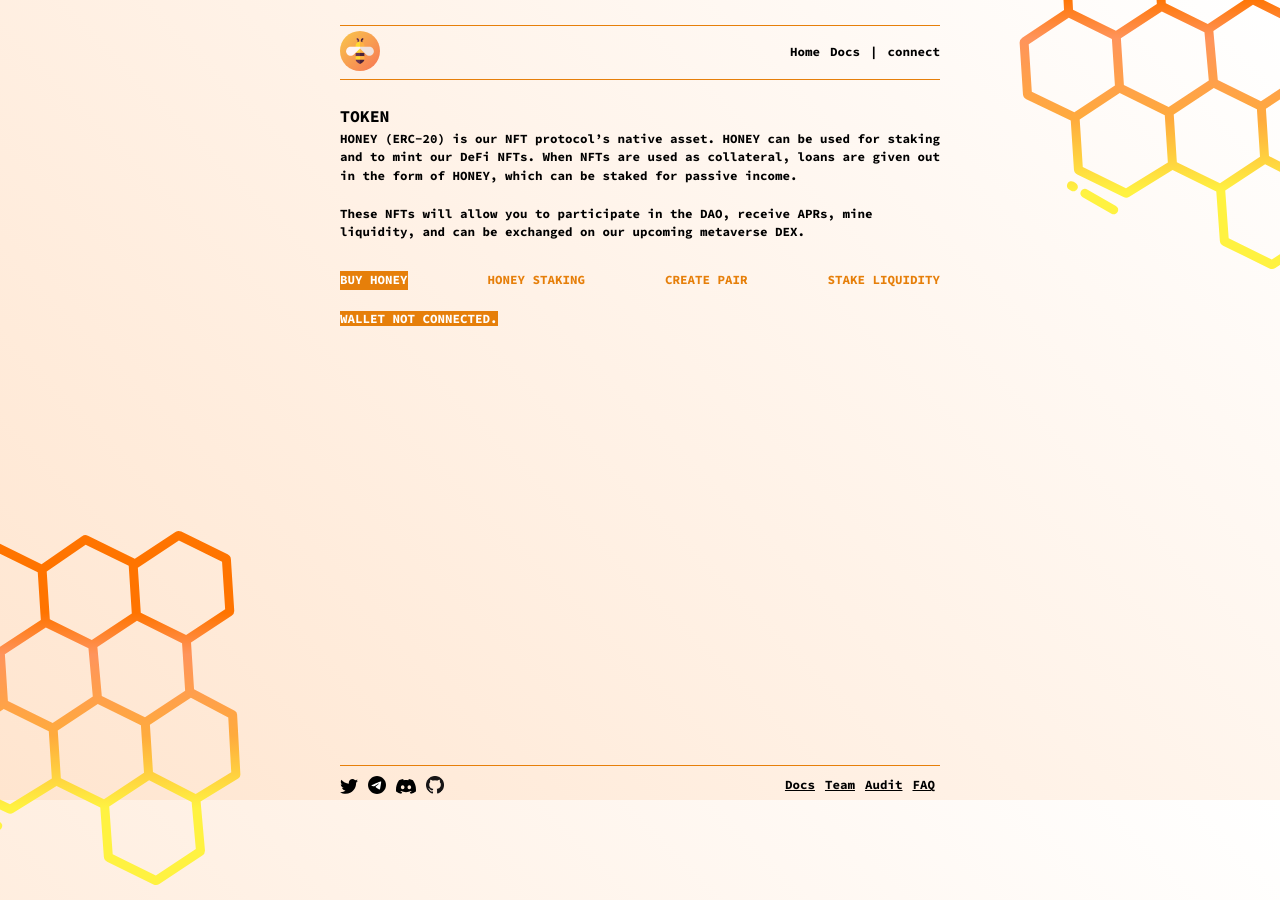
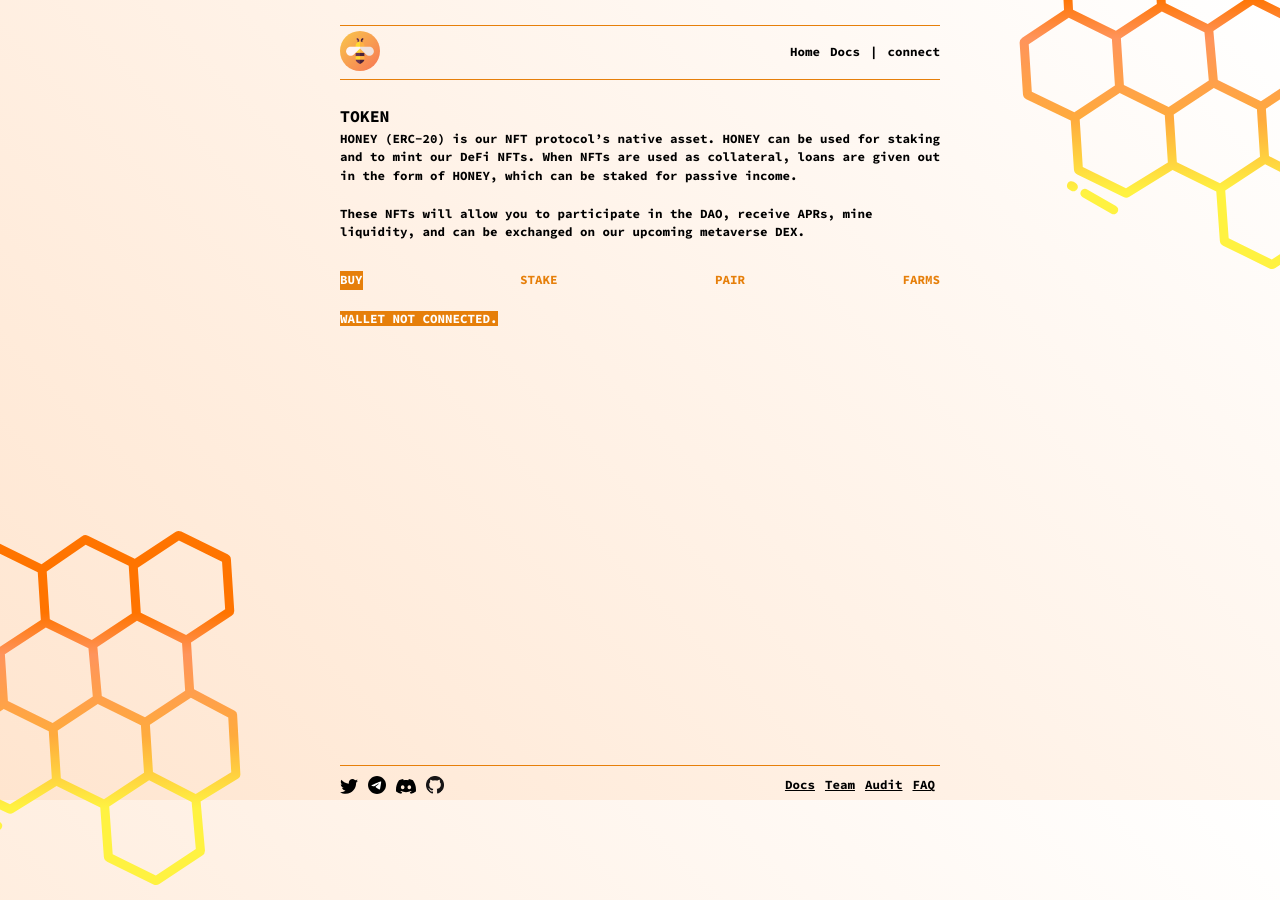
Before and after one commit to honeydefi/app-core-frontend, a React (Create React App) app: page / in a window 1280 px wide. Shown: the top 900 px of the page. Built offline with nearby package versions, Linux system fonts and the light colour scheme.

Commit message:
adjusted values and menu

```diff
--- a/src/Components/Pool/CreatePair.jsx
+++ b/src/Components/Pool/CreatePair.jsx
@@ -125,11 +125,11 @@ const CreatePair = (props) => {
           </div>
           <div className="pair-box">
             <div style={{ display: "flex", flexDirection: "column" }}>
-              <p>551</p>
+              <p>2294</p>
               <p>HONEY per ETH</p>
             </div>
             <div style={{ display: "flex", flexDirection: "column" }}>
-              <p>551</p>
+              <p>0.000042</p>
               <p>ETH per HONEY</p>
             </div>
             <div style={{ display: "flex", flexDirection: "column" }}>
@@ -143,7 +143,7 @@ const CreatePair = (props) => {
           </div>
           <p style={{ textAlign: "left", marginTop: 20 }}>
             Slippage Difference between the expected price and the price at
-            which the trade is executed.
+            which the trade is executed. Recomended: 13%
           </p>
           <div className="create-pair-slippage">
             {buttons.map((data, i) => {
--- a/src/Components/Pool/PoolMenu.jsx
+++ b/src/Components/Pool/PoolMenu.jsx
@@ -12,10 +12,10 @@ const PoolMenu = (props) => {
   const [honeyBalance, setHoneyBalance] = useState(0);
 
   const buttons = [
-    "buy honey",
-    "honey staking",
-    "create pair",
-    "stake liquidity",
+    "Buy",
+    "Stake",
+    "Pair",
+    "Farms",
   ];
 
   const minABI = [
```
